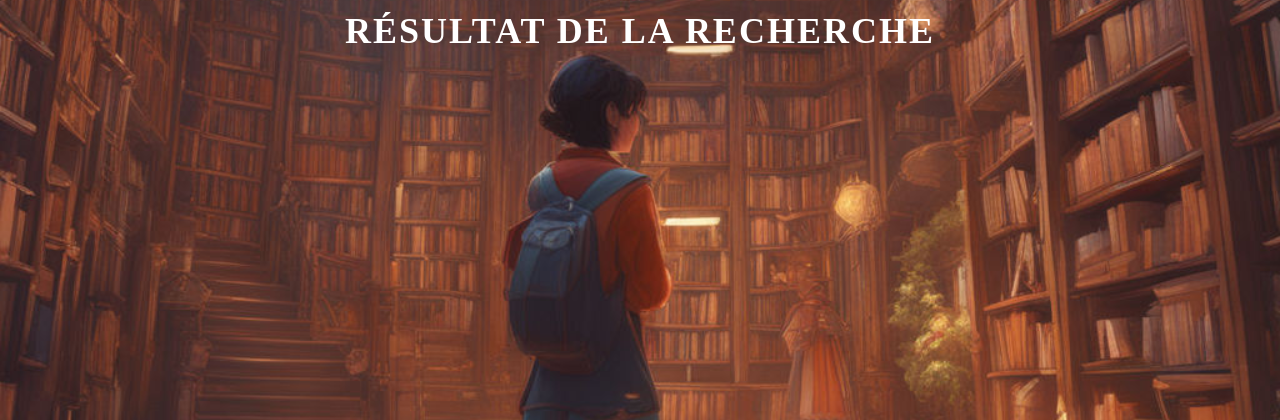
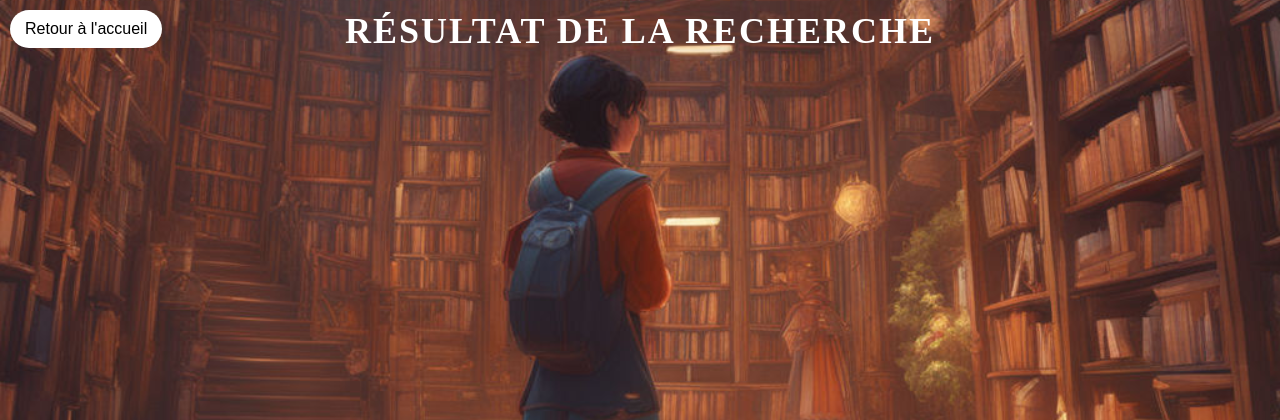
Before and after one commit to yaniselbeilk/5DayChallenge_API, a Symfony app: template templates/book.html.twig in a window 1280 px wide. Shown: the top 420 px of the page. Run offline with Twig, Linux system fonts and the light colour scheme; the template is opened without the code that fills it, so the values that code supplies are empty; some libraries are stand-ins or nearby versions.

Commit message:
add return to accueil

```diff
--- a/public/styles/styles.css
+++ b/public/styles/styles.css
@@ -43,3 +43,16 @@ footer {
     bottom: 0;
     width: 100%;
 }
+.retour-accueil {
+    position: absolute;
+    top: 10px;
+    left: 10px;
+    background: white;
+    color: black;
+    padding: 10px 15px;
+    border-radius: 25px;
+    text-decoration: none;
+}
+.retour-accueil:hover {
+    background: #D6D6D6;
+}
--- a/templates/author.html.twig
+++ b/templates/author.html.twig
@@ -81,6 +81,7 @@
 			<h1>Résultat de la Recherche</h1>
 		</header>
 		<main>
+			<a href="/" class="retour-accueil">Retour à l'accueil</a>
 			{% for author in dataAuthors %}
 				<div class="result-container">
 					<div class="author-info">
--- a/templates/book.html.twig
+++ b/templates/book.html.twig
@@ -80,6 +80,7 @@
 			<h1>Résultat de la Recherche</h1>
 		</header>
 		<main>
+			<a href="/" class="retour-accueil">Retour à l'accueil</a>
 			{% for book in dataBooks %}
 				<div class="result-container">
 					<div class="book-info">
```
Also changed, not shown: src/Controller/ScriptEnterDataController.php (+6 -6 lines).
